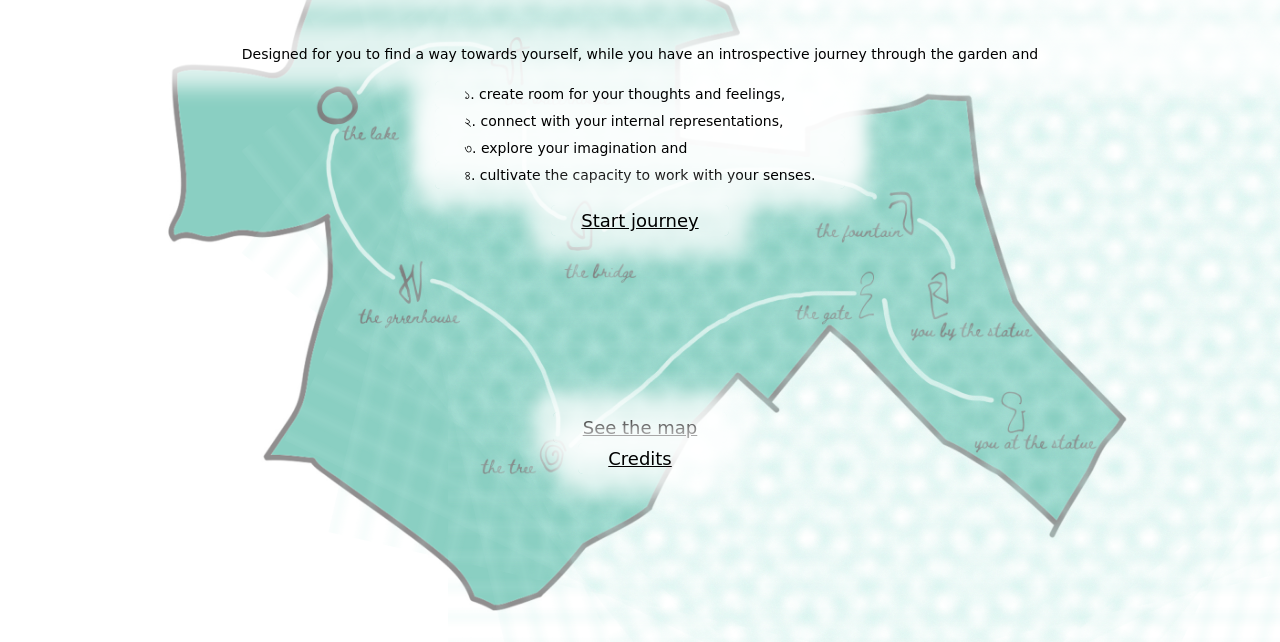
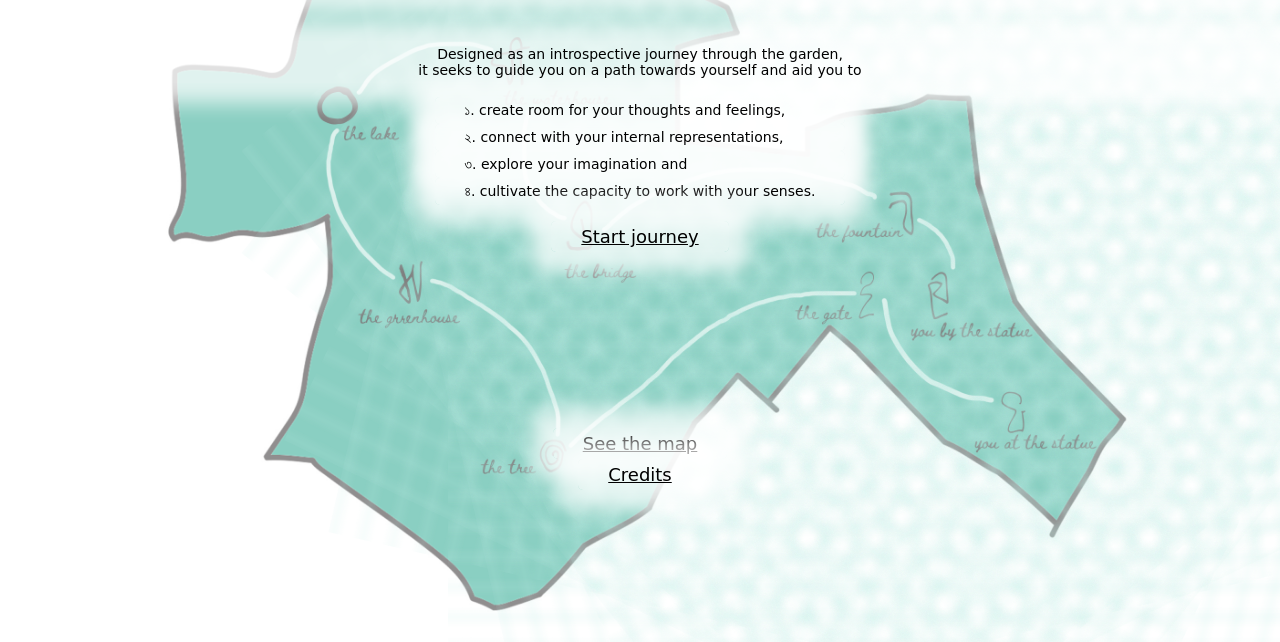
Before and after one commit to ofedo/hidden-destinations, a plain HTML site: page index.html in a window 1280 px wide. Shown: the part 158-800 px from the top of the page. Drawn offline with Linux system fonts and the light colour scheme; a web font is replaced by a local one.

Commit message:
change copy;

```diff
--- a/index.html
+++ b/index.html
@@ -17,7 +17,7 @@
   <h1>Hidden Destinations</h1>
   <h3>an interactive AR experience using geolocation inside the "Alexandru Borza" Botanical Garden of Cluj-Napoca</h3>
   <br />
-  <p>Designed for you to find a way towards yourself, while you have an introspective journey through the garden and</p>
+  <p>Designed as an introspective journey through the garden,<br /> it seeks to guide you on a path towards yourself and aid you to</p>
   <ul>
     <li>create room for your thoughts and feelings,</li>
     <li>connect with your internal representations,</li>
```
